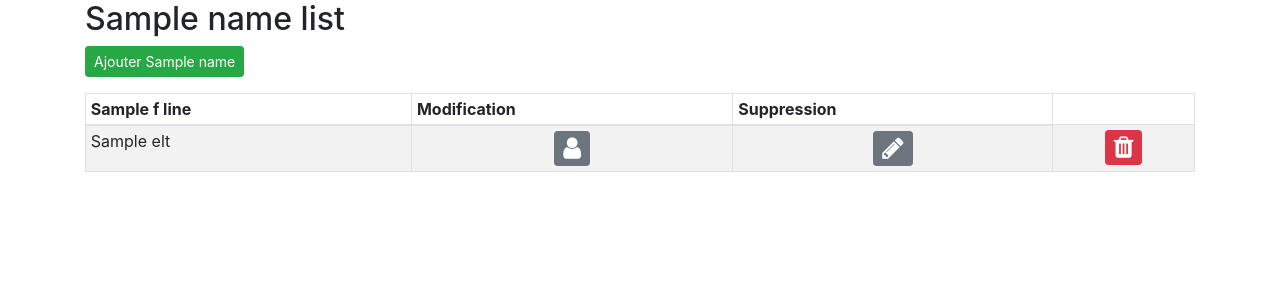
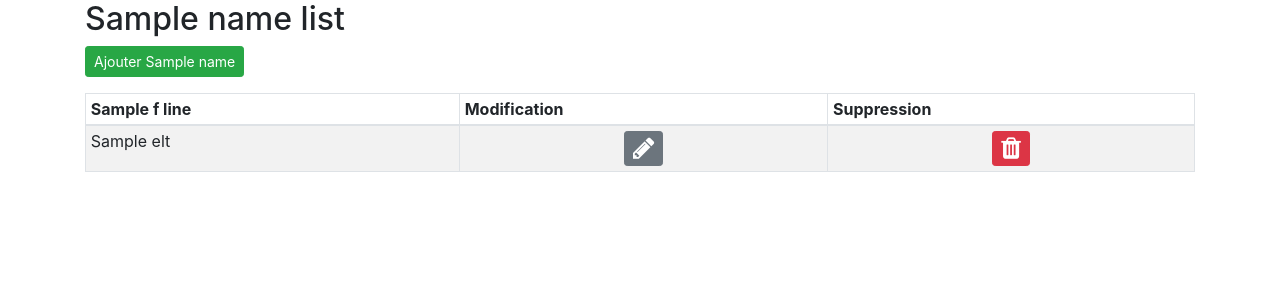
Before and after one commit to gildeluermoz/gas, a Python web app: template app/templates/table_database.html in a window 1280 px wide. Shown: the part 56-356 px from the top of the page. Run offline with Jinja, Linux system fonts and the light colour scheme; the template is opened without the code that fills it: most values are stand-ins (such as "Sample title", 1, 10 or a date in 2020); some libraries are stand-ins or nearby versions.

Commit message:
simplification du template du tableau générique

```diff
--- a/app/templates/table_database.html
+++ b/app/templates/table_database.html
@@ -24,15 +24,6 @@
                 {% if otherCol == 'True'%}
                   <th scope="col">{{ Members }}</th>
                 {%endif%}
-                {% if tag_orga == 'True'%}
-                  <th scope="col">{{ Organismes }}</th>
-                {% endif %}
-                {% if tag_app == 'True'%}
-                  <th scope="col">{{ App }}</th>
-                {% endif %}
-                {% if app_geonature == 'True' %}
-                  <th scope="col">{{ Members }}</th>
-                {%endif%}
                 {% if see == 'True'%}
                   <th scope="col">Voir</th>
                 {%endif%}
@@ -43,63 +34,22 @@
             <tbody>
               {% for elt in table %}
                 <tr>
-                {% for name in line %} {% set groups = elt[group] %} {% if groups
-                == 'True' %}
-                <td class="table-primary">{{ elt[name] }}</td>
-                {% else %}
+                  {% for name in line %}
                     <td>{{ elt[name] }}</td>
-                {% endif%} {% endfor %} {% set type_tag = elt['id_tag_type'] %} {%
-                if type_tag != ID_PRIVILEGE and type_tag != ID_OBJECT %} {% if
-                otherCol == 'True'%}
-                <td>
-                  <a href="{{pathP}}{{elt[key]}}">
-                    <button type="submit" class="btn btn-secondary btn-sm ">
-                      <i class="fa fa-user font-medium" aria-hidden="true"></i></button></a>
-                </td>
-                {%endif%} {% if tag_orga == 'True'%}
-
-                <td>
-                  <a href="{{pathO}}{{elt[key]}}">
-                    <button type="submit" class="btn btn-secondary btn-sm">
-                      <i class="fa fa-university font-medium" aria-hidden="true"></i></button></a>
-                </td>
-
-                {% endif %} {% if tag_app == 'True'%}
-
-                <td>
-                  <a href="{{pathApp}}{{elt[key]}}">
-                    <button type="submit" class="btn btn-secondary btn-sm">
-                      <i class="fa fa-desktop font-medium" aria-hidden="true"></i></button></a>
-                </td>
-
-                {% endif %} {% elif tag_app == 'True' %}
-
-                <td></td>
-                <td></td>
-                <td></td>
-
-                {% else %} {% if otherCol == 'True'%}
+                  {% endfor %}
+                  {% if otherCol == 'True'%}
                     <td align="center">
                       <a href="{{pathP}}{{elt[key]}}">
                         <button type="submit" class="btn btn-secondary btn-sm ">
                           <i class="fa fa-user font-medium" aria-hidden="true"></i></button></a>
                     </td>
-                {%endif%} {% if see == 'True'%}
+                  {%endif%}
+                  {% if see == 'True'%}
                     <td align="center">
                       <a href="{{pathI}}{{elt[key]}}">
                         <button type="submit" class="btn btn-secondary btn-sm ">
                           <i class="fa fa-eye font-medium" aria-hidden="true"></i></button></a>
                     </td>
-                {%endif%} {% endif %} {% if elt['id_application'] != id_geonature
-                and elt['id_parent']!= id_geonature %}
-                <td align="center">
-                  <a href="{{pathP}}{{elt[key]}}">
-                    <button type="submit" class="btn btn-secondary btn-sm ">
-                      <i class="fa fa-user font-medium" aria-hidden="true"></i></button></a>
-                </td>
-
-                {%elif app_geonature == 'True'%}
-                <td></td>
                   {%endif%}
 
                   <td align="center">
```
Lines whose indentation alone changed are shown as unchanged.
